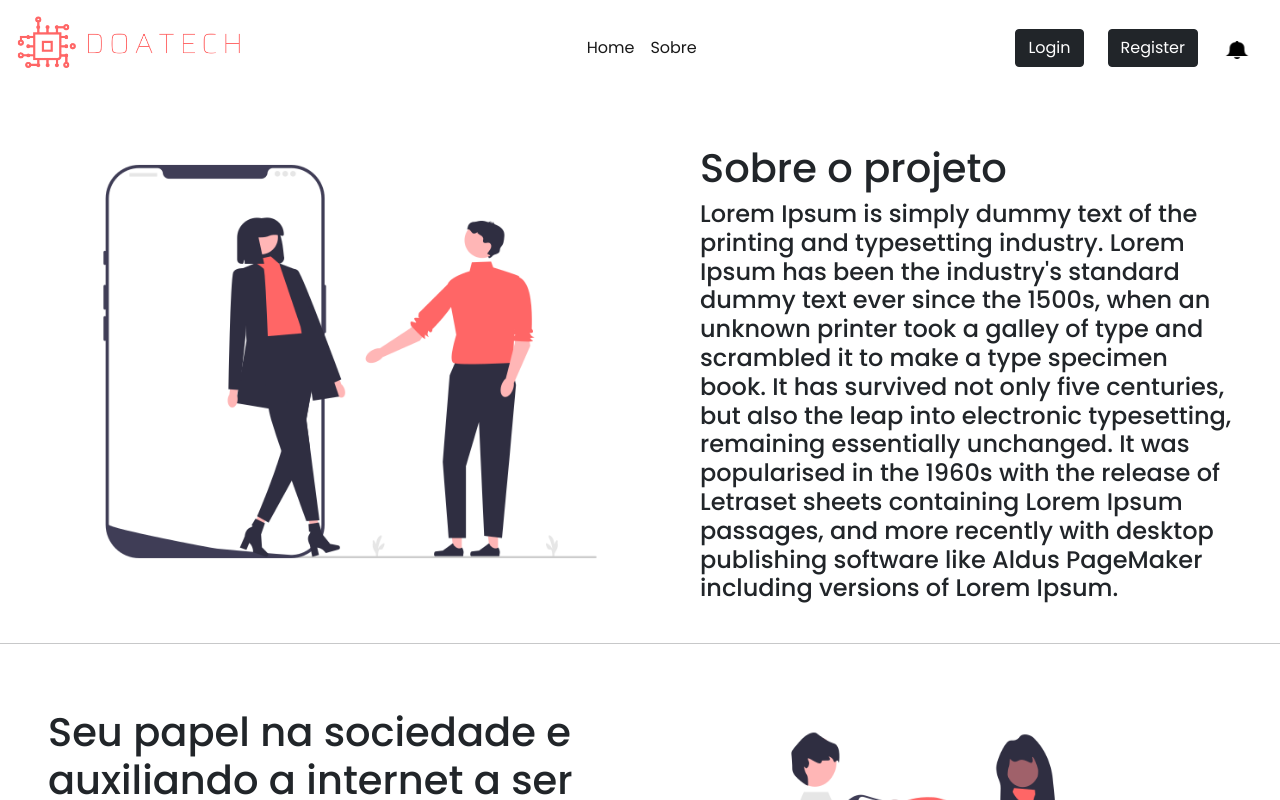
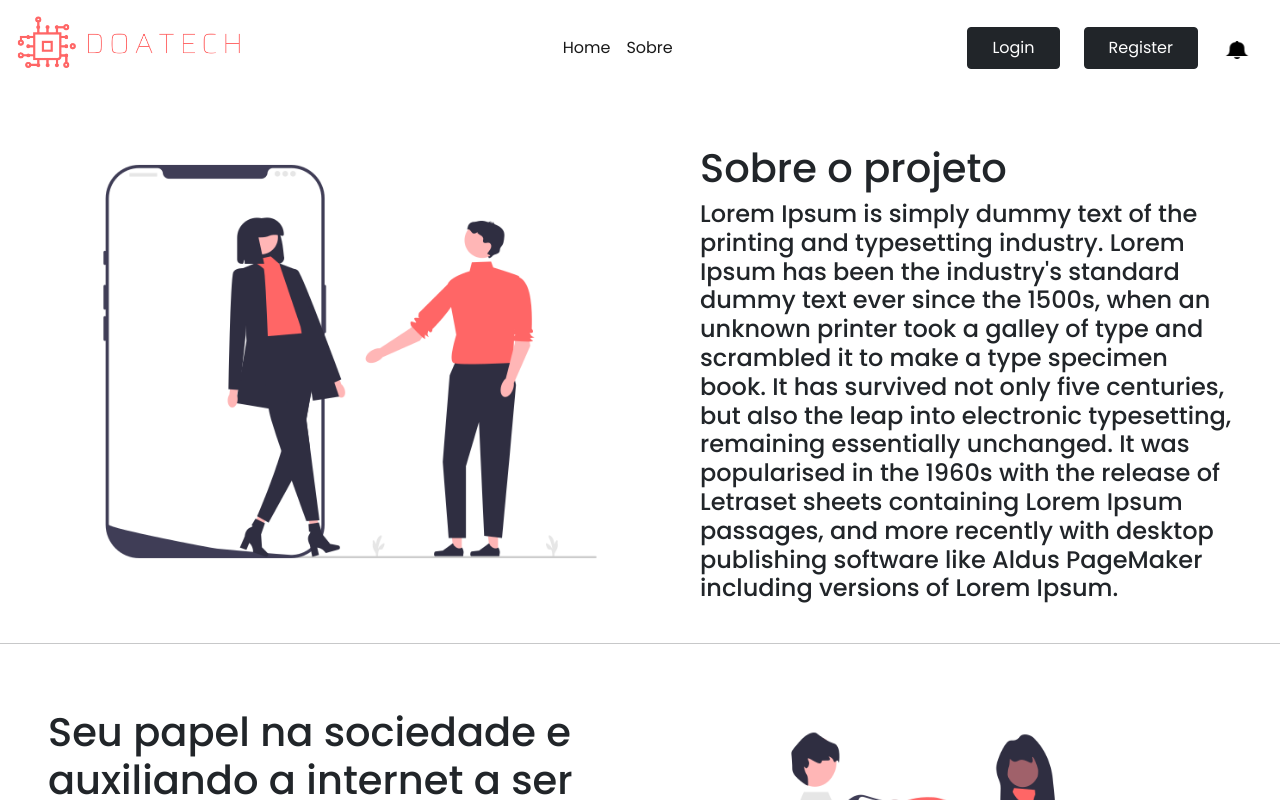
Before and after one commit to Hackatona-AGES-2022/CriativiDev, a React (Create React App) app in the folder frontend/creativdev-front/: page /home in a window 1280 px wide. Shown: the top 800 px of the page. Built offline with nearby package versions, Linux system fonts and the light colour scheme.

Commit message:
Navegacao

```diff
--- a/frontend/creativdev-front/src/containers/Header.jsx
+++ b/frontend/creativdev-front/src/containers/Header.jsx
@@ -90,13 +90,14 @@ import logo from "../assets/LOGO.png";
                         <a class="nav-link active" aria-current="page" href="#">Sobre</a>
                     </li>
                     </ul>
-                    <button type="button" class="btn btn-dark me-4">Login</button>
-                    <button type="button" class="btn btn-dark me-4">Register</button>
+                    <a href="/login-doador"><button type="button" class="btn btn-dark me-4 py-2 px-4" >Login</button></a>
+                    <a href="/doador-logado"><button type="button" class="btn btn-dark me-4 py-2 px-4" >Register</button></a>
                     <a class="navbar-brand" href="#">
                     <img src={bell} alt="" width="30" height="24" />
                 </a>
                 </div>
             </div>
         </nav>
+
         )
     }
--- a/frontend/creativdev-front/src/screens/login/TelaLogin.jsx
+++ b/frontend/creativdev-front/src/screens/login/TelaLogin.jsx
@@ -12,9 +12,10 @@ export const TelaLogin = () => {return(
             <input type="email"  id="email" class="entrada" placeholder="Digite seu e-mail" />
             <label className="minhalabel" for="senha">Senha</label>
             <input type="password" id="senha" class="entrada" placeholder="Digite seu e-mail" />
-            <p><a href="http://">Não possui conta ainda?</a></p>
+            <p><a  className="meu-a"href="http://">Não possui conta ainda?</a></p>
             <input type="submit" value="Entrar" class="meu-btn submit" />
-            <input type="button" value="Voltar" class="meu-btn back" />
+            <a href="/home"><input type="button" value="Voltar" class="meu-btn back" /> </a>
+
         </form>
        </main>
     </div>
--- a/frontend/creativdev-front/src/screens/login/style.css
+++ b/frontend/creativdev-front/src/screens/login/style.css
@@ -93,13 +93,13 @@ p{
     transform: translateY(-5px);
 }
 
-a{
+.meu-a{
     text-decoration: none;
     color: #000;
     transition: 1s all ease;
 }
 
-a:hover{
+.meu-a:hover{
     color: #FF6666;
 }
 
@@ -108,3 +108,8 @@ svg{
     z-index: 1;
     top: 0;
 }
+
+a{
+    text-decoration: none;
+    color: inherit;
+}
```
